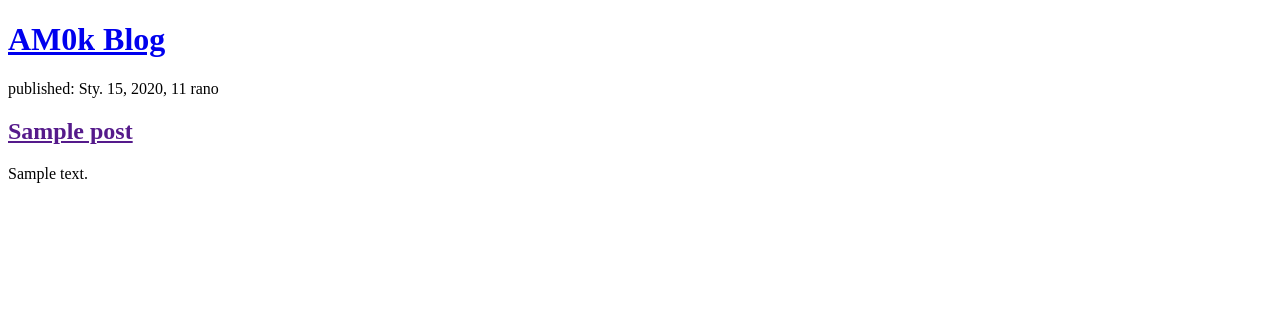
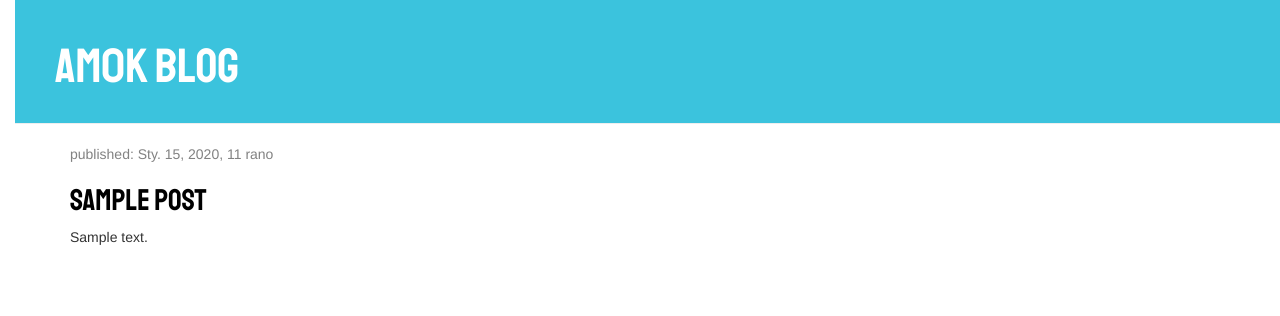
Before and after one commit to AM0k84/Prosty_BLOG, a Django app: page / in a window 1280 px wide. Shown: the top 316 px of the page. Run offline with Django 3.2, Linux system fonts and the light colour scheme; tables that the repository leaves empty hold one stand-in row (values such as "Sample post"); some libraries are stand-ins or nearby versions.

Commit message:
Zostaly dodane style CSS

```diff
--- /dev/null
+++ b/blog/static/css/blog.css
@@ -0,0 +1,55 @@
+h1 a, h2 a {
+    color: #3BC3DD;
+    font-family: 'Staatliches';
+}
+
+body {
+    padding-left: 15px;
+}
+
+.page-header {
+    background-color: #3BC3DD;
+    margin-top: 0;
+    padding: 20px 20px 20px 40px;
+}
+
+.page-header h1, .page-header h1 a, .page-header h1 a:visited, .page-header h1 a:active {
+    color: #ffffff;
+    font-size: 36pt;
+    text-decoration: none;
+}
+
+.content {
+    margin-left: 40px;
+}
+
+h1, h2, h3, h4 {
+    font-family: 'Staatliches', cursive;
+}
+
+.date {
+    color: #828282;
+}
+
+.save {
+    float: right;
+}
+
+.post-form textarea, .post-form input {
+    width: 100%;
+}
+
+.top-menu, .top-menu:hover, .top-menu:visited {
+    color: #ffffff;
+    float: right;
+    font-size: 26pt;
+    margin-right: 20px;
+}
+
+.post {
+    margin-bottom: 70px;
+}
+
+.post h2 a, .post h1 a:visited {
+    color: #000000;
+}
--- a/blog/templates/blog/post_list.html
+++ b/blog/templates/blog/post_list.html
@@ -1,20 +1,34 @@
 <!DOCTYPE html>
+{% load static %}
 <html lang="en">
 <head>
+    <link rel="stylesheet" href="//maxcdn.bootstrapcdn.com/bootstrap/3.2.0/css/bootstrap.min.css">
+    <link rel="stylesheet" href="//maxcdn.bootstrapcdn.com/bootstrap/3.2.0/css/bootstrap-theme.min.css">
+    <link rel="stylesheet" href="{% static 'css/blog.css' %}">
+    <link href="//fonts.googleapis.com/css?family=Staatliches&subset=latin,latin-ext" rel="stylesheet" type="text/css">
     <meta charset="UTF-8">
     <title>AM0k</title>
 </head>
 <body>
-<div>
+<div class="page-header">
     <h1><a href="/">AM0k Blog</a></h1>
+
 </div>
 
-{% for post in posts %}
-    <div>
-        <p>published: {{ post.published_date }}</p>
-        <h2><a href="">{{ post.title }}</a></h2>
-        <p>{{ post.text|linebreaksbr }}</p>
+<div class="content container">
+    <div class="row">
+        <div class="col-md-8">
+            {% for post in posts %}
+                <div class="post">
+                    <div class="date">
+                        <p>published: {{ post.published_date }}</p>
+                    </div>
+                    <h2><a href="">{{ post.title }}</a></h2>
+                    <p>{{ post.text|linebreaksbr }}</p>
+                </div>
+            {% endfor %}
+        </div>
     </div>
-{% endfor %}
+</div>
     </body>
 </html>
```
